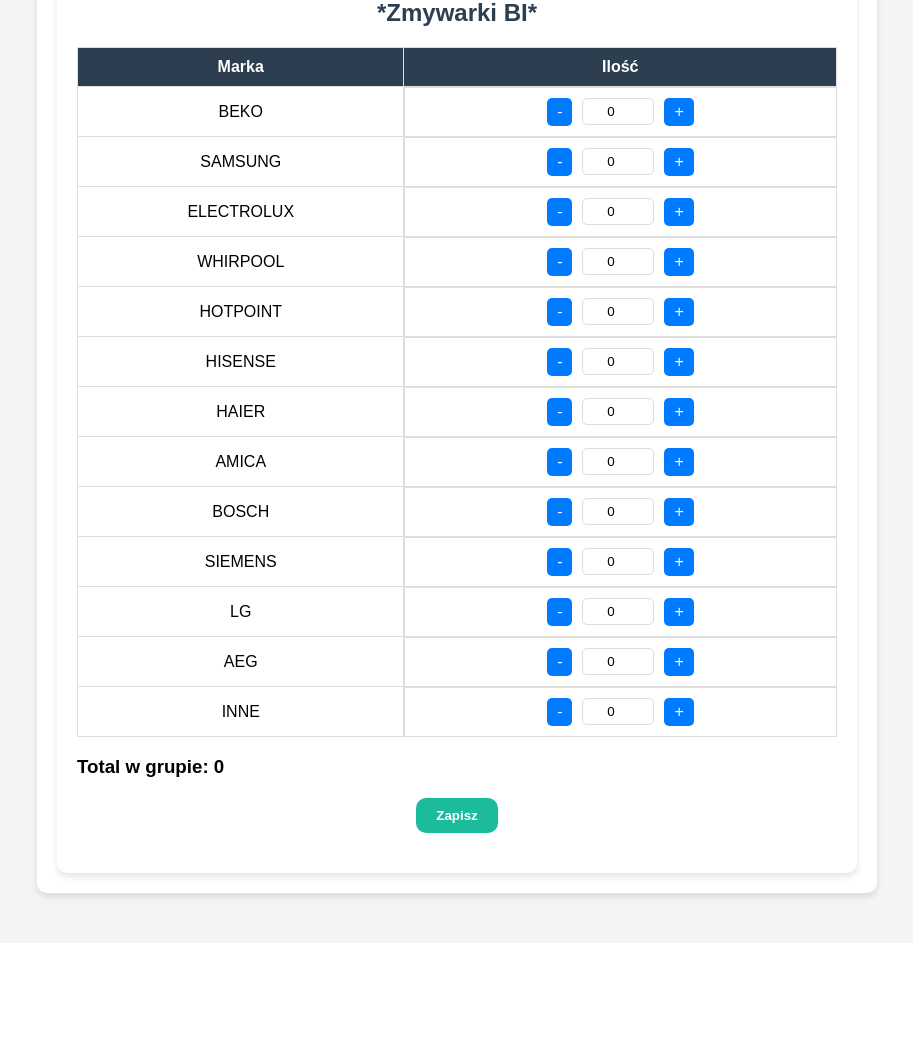
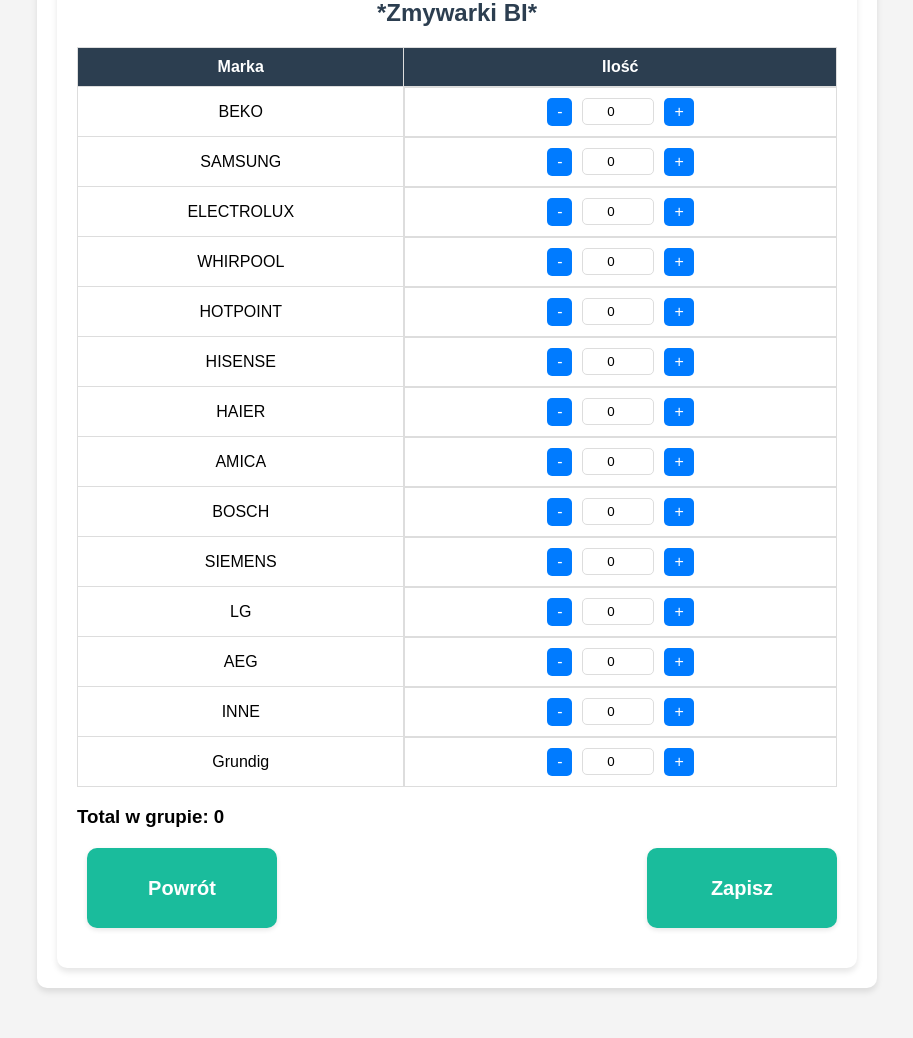
Before and after one commit to Fizyriusz/Sales-app-beko, a Django app: page /produkty/ekspozycja/2/ in a window 1280 px wide. Shown: the part 259-1297 px from the top of the page, without its empty margins (183-1096 px from the left). Before the commit the page ends 1161 px from the top, so only its background shows below. Run offline with Django 5.2, Linux system fonts and the light colour scheme; data comes from the database, SQL or seed files in the repository.

Commit message:
Opis zmian, np. 'Dodano nową funkcję X'

```diff
--- a/produkty/admin.py
+++ b/produkty/admin.py
@@ -12,9 +12,9 @@
 @admin.register(Task)
 class TaskAdmin(admin.ModelAdmin):
     form = TaskForm  # Użycie niestandardowego formularza
-    list_display = ('nazwa', 'data_rozpoczecia', 'data_zakonczenia', 'minimalna_liczba_sztuk', 'premia_za_minimalna_liczbe')
+    list_display = ('nazwa', 'data_od', 'data_do', 'minimalna_liczba_sztuk', 'premia_za_minimalna_liczbe')
     search_fields = ('nazwa',)
-    list_filter = ('data_rozpoczecia', 'data_zakonczenia',)
+    list_filter = ('data_od', 'data_do',)
     filter_horizontal = ('produkty',)
 
 admin.site.register(GrupaProduktowa)
--- a/produkty/models.py
+++ b/produkty/models.py
@@ -11,16 +11,18 @@
 
 class Task(models.Model):
     nazwa = models.CharField(max_length=255)
-    opis = models.TextField()
-    minimalna_liczba_sztuk = models.IntegerField()
+    opis = models.TextField(blank=True)
+    minimalna_liczba_sztuk = models.PositiveIntegerField(default=0)
     premia_za_minimalna_liczbe = models.DecimalField(max_digits=10, decimal_places=2, null=True, blank=True)
     premia_za_dodatkowa_liczbe = models.DecimalField(max_digits=10, decimal_places=2, null=True, blank=True)
-    produkty = models.ManyToManyField(Produkt)  # Produkty, które są częścią zadaniówki
-    data_rozpoczecia = models.DateField()
-    data_zakonczenia = models.DateField()
+    mnoznik_stawki = models.DecimalField(max_digits=4, decimal_places=2, default=1.0, help_text="Mnożnik dla stawki produktów")
+    produkty = models.ManyToManyField('Produkt', related_name='zadania')
+    data_od = models.DateField()
+    data_do = models.DateField()
 
     def __str__(self):
-        return f"{self.nazwa} ({self.data_rozpoczecia} - {self.data_zakonczenia})"
+        return f"{self.nazwa} ({self.data_od} - {self.data_do})"
+
 
 class Sprzedaz(models.Model):
     produkt = models.ForeignKey(Produkt, on_delete=models.CASCADE)
--- a/produkty/static/produkty/style.css
+++ b/produkty/static/produkty/style.css
@@ -381,21 +381,27 @@
 
 .buttons-container {
     display: flex;
-    justify-content: center;
-    gap: 20px;
+    justify-content: space-between;
+    gap: 10px;
     margin-top: 20px;
 }
 
-.btn-save, .btn-back {
-    padding: 10px 20px;
-    text-align: center;
-    text-decoration: none;
-    font-weight: bold;
+.btn-back,
+.btn-save {
+    display: inline-block;
+    padding: 0; /* Usuń dodatkowe odstępy wewnętrzne */
+    width: 150px; /* Stała szerokość */
+    height: 50px; /* Stała wysokość */
+    line-height: 50px; /* Tekst wyśrodkowany pionowo */
+    font-size: 20px;
+    font-weight: normal; /* Usunięcie pogrubienia */
     color: white;
     background-color: #1abc9c;
-    border-radius: 10px;
-    transition: all 0.3s ease;
     border: none;
+    border-radius: 5px;
+    text-decoration: none;
+    text-align: center;
+    transition: background-color 0.3s ease;
 }
 
 .btn-save:hover, .btn-back:hover {
@@ -405,12 +411,23 @@
 }
 
 .btn-back {
+    display: inline-block;
+    padding: 10px 20px;
+    font-size: 20px;
+    color: white;
     background-color: #34495e;
+    border: none;
+    border-radius: 5px;
+    text-decoration: none;
+    text-align: center;
+    margin-left: 10px;
+    transition: background-color 0.3s ease;
 }
 
 .btn-back:hover {
     background-color: #2c3e50;
 }
+
 
 
 /* Cards Layout */
--- a/produkty/templates/produkty/ekspozycja_form.html
+++ b/produkty/templates/produkty/ekspozycja_form.html
@@ -32,11 +32,12 @@
         </table>
         <h3>Total w grupie: <span id="total">0</span></h3>
         <div class="buttons-container">
-            <button type="submit" class="btn-save">Zapisz</button>
             {% if poprzednia_grupa %}
             <a href="{% url 'produkty:ekspozycja_form' grupa_id=poprzednia_grupa.id %}" class="btn-back">Powrót</a>
             {% endif %}
+            <a href="#" onclick="this.closest('form').submit();" class="btn-save">Zapisz</a>
         </div>
+
 
     </form>
 </div>
--- a/produkty/views.py
+++ b/produkty/views.py
@@ -105,7 +105,26 @@
                     model=model,
                     defaults={'stawka': 0, 'grupa_towarowa': 'NIEZNANA'}
                 )
-                Sprzedaz.objects.create(produkt=produkt, data_sprzedazy=data_sprzedazy, liczba_sztuk=1)
+                sprzedaz = Sprzedaz.objects.create(
+                    produkt=produkt,
+                    data_sprzedazy=data_sprzedazy,
+                    liczba_sztuk=1
+                )
+
+                # Sprawdź, czy produkt pasuje do jakiegoś zadania
+                wszystkie_zadania = Task.objects.filter(data_od__lte=data_sprzedazy, data_do__gte=data_sprzedazy)
+                for zadanie in wszystkie_zadania:
+                    if produkt in zadanie.produkty.all():
+                        # Oblicz liczbę sprzedanych produktów dla zadania
+                        sprzedane = Sprzedaz.objects.filter(
+                            produkt__in=zadanie.produkty.all(),
+                            data_sprzedazy__range=[zadanie.data_od, zadanie.data_do]
+                        ).aggregate(models.Sum('liczba_sztuk'))['liczba_sztuk__sum'] or 0
+
+                        # Jeśli spełniono warunek minimalnej liczby sztuk, zastosuj mnożnik stawki
+                        if sprzedane >= zadanie.minimalna_liczba_sztuk:
+                            sprzedaz.prowizja = produkt.stawka * zadanie.mnoznik_stawki
+                            sprzedaz.save()
 
             return redirect('produkty:sprzedaz_sukces')
 
@@ -127,8 +146,27 @@
             if model in wszystkie_modele:
                 # Jeśli model istnieje w bazie, zapisz sprzedaż
                 produkt = Produkt.objects.get(model=model)
-                Sprzedaz.objects.create(produkt=produkt, data_sprzedazy=data_sprzedazy, liczba_sztuk=1)
+                sprzedaz = Sprzedaz.objects.create(
+                    produkt=produkt,
+                    data_sprzedazy=data_sprzedazy,
+                    liczba_sztuk=1
+                )
                 zatwierdzone_modele.append(model)
+
+                # Sprawdź, czy produkt pasuje do jakiegoś zadania
+                wszystkie_zadania = Task.objects.filter(data_od__lte=data_sprzedazy, data_do__gte=data_sprzedazy)
+                for zadanie in wszystkie_zadania:
+                    if produkt in zadanie.produkty.all():
+                        # Oblicz liczbę sprzedanych produktów dla zadania
+                        sprzedane = Sprzedaz.objects.filter(
+                            produkt__in=zadanie.produkty.all(),
+                            data_sprzedazy__range=[zadanie.data_od, zadanie.data_do]
+                        ).aggregate(models.Sum('liczba_sztuk'))['liczba_sztuk__sum'] or 0
+
+                        # Jeśli spełniono warunek minimalnej liczby sztuk, zastosuj mnożnik stawki
+                        if sprzedane >= zadanie.minimalna_liczba_sztuk:
+                            sprzedaz.prowizja = produkt.stawka * zadanie.mnoznik_stawki
+                            sprzedaz.save()
             else:
                 # Jeśli model nie istnieje, znajdź najbardziej podobny model
                 najlepszy_wynik = process.extractOne(model, wszystkie_modele, scorer=fuzz.ratio)
@@ -140,8 +178,27 @@
                         model=model,
                         defaults={'stawka': 0, 'grupa_towarowa': 'NIEZNANA'}
                     )
-                    Sprzedaz.objects.create(produkt=produkt, data_sprzedazy=data_sprzedazy, liczba_sztuk=1)
+                    sprzedaz = Sprzedaz.objects.create(
+                        produkt=produkt,
+                        data_sprzedazy=data_sprzedazy,
+                        liczba_sztuk=1
+                    )
                     zatwierdzone_modele.append(model)
+
+                    # Sprawdź, czy produkt pasuje do jakiegoś zadania
+                    wszystkie_zadania = Task.objects.filter(data_od__lte=data_sprzedazy, data_do__gte=data_sprzedazy)
+                    for zadanie in wszystkie_zadania:
+                        if produkt in zadanie.produkty.all():
+                            # Oblicz liczbę sprzedanych produktów dla zadania
+                            sprzedane = Sprzedaz.objects.filter(
+                                produkt__in=zadanie.produkty.all(),
+                                data_sprzedazy__range=[zadanie.data_od, zadanie.data_do]
+                            ).aggregate(models.Sum('liczba_sztuk'))['liczba_sztuk__sum'] or 0
+
+                            # Jeśli spełniono warunek minimalnej liczby sztuk, zastosuj mnożnik stawki
+                            if sprzedane >= zadanie.minimalna_liczba_sztuk:
+                                sprzedaz.prowizja = produkt.stawka * zadanie.mnoznik_stawki
+                                sprzedaz.save()
 
         # Jeśli są sugestie, wyświetl je w formularzu
         if sugestie:
@@ -164,38 +221,49 @@
     data_od = request.GET.get('data_od')
     data_do = request.GET.get('data_do')
     produkt = request.GET.get('produkt')
-    marka = request.GET.get('marka')  # Dodajemy nowy parametr do filtrowania
+    marka = request.GET.get('marka')
 
     # Tworzenie podstawowego zapytania do modelu Sprzedaz
     sprzedaz = Sprzedaz.objects.all()
 
-    # Filtracja na podstawie daty, jeśli daty są podane
+    # Filtracja na podstawie daty
     if data_od:
         sprzedaz = sprzedaz.filter(data_sprzedazy__gte=data_od)
     if data_do:
         sprzedaz = sprzedaz.filter(data_sprzedazy__lte=data_do)
 
-    # Filtracja na podstawie nazwy produktu, jeśli nazwa jest podana
+    # Filtracja na podstawie produktu i marki
     if produkt:
         sprzedaz = sprzedaz.filter(produkt__model__icontains=produkt)
-
-    # Filtracja na podstawie marki, jeśli marka jest podana
     if marka:
         sprzedaz = sprzedaz.filter(produkt__marka__icontains=marka)
 
-    # Grupowanie danych w Pythonie
+    # Grupowanie danych
     sprzedaz_podsumowanie = defaultdict(lambda: {'liczba_sztuk': 0, 'stawka': 0, 'suma_prowizji': 0, 'marka': ''})
+
+    # Pobieranie aktywnych zadań
+    today = timezone.now().date()
+    aktywne_zadania = Task.objects.filter(data_od__lte=today, data_do__gte=today)
 
     for item in sprzedaz:
         model = item.produkt.model
         marka = item.produkt.marka
+        stawka = item.produkt.stawka
+
+        # Sprawdź, czy produkt pasuje do aktywnego zadania i uwzględnij mnożnik stawki
+        mnoznik = 1
+        for zadanie in aktywne_zadania:
+            if item.produkt in zadanie.produkty.all():
+                mnoznik = zadanie.mnoznik_stawki
+                break
+
+        # Zastosuj mnożnik do stawki
+        rzeczywista_stawka = stawka * mnoznik
+
         sprzedaz_podsumowanie[(marka, model)]['liczba_sztuk'] += item.liczba_sztuk
-        sprzedaz_podsumowanie[(marka, model)]['stawka'] = item.produkt.stawka
-        sprzedaz_podsumowanie[(marka, model)]['suma_prowizji'] += item.produkt.stawka * item.liczba_sztuk
+        sprzedaz_podsumowanie[(marka, model)]['stawka'] = rzeczywista_stawka
+        sprzedaz_podsumowanie[(marka, model)]['suma_prowizji'] += rzeczywista_stawka * item.liczba_sztuk
         sprzedaz_podsumowanie[(marka, model)]['marka'] = marka
-
-    # Przekształcenie defaultdict na zwykły słownik do renderowania
-    sprzedaz_podsumowanie = dict(sprzedaz_podsumowanie)
 
     # Obliczanie sumarycznych wartości dla wszystkich sprzedaży
     liczba_sztuk = sum(item['liczba_sztuk'] for item in sprzedaz_podsumowanie.values())
@@ -256,6 +324,14 @@
     grupa = get_object_or_404(GrupaProduktowa, id=grupa_id)
     marki = Marka.objects.all()
 
+    # Pobierz wszystkie grupy w kolejności po ID
+    wszystkie_grupy = list(GrupaProduktowa.objects.order_by('id'))
+    obecny_index = wszystkie_grupy.index(grupa)
+
+    # Określ poprzednią i następną grupę
+    poprzednia_grupa = wszystkie_grupy[obecny_index - 1] if obecny_index > 0 else None
+    nastepna_grupa = wszystkie_grupy[obecny_index + 1] if obecny_index < len(wszystkie_grupy) - 1 else None
+
     if request.method == 'POST':
         # Usuń istniejące rekordy dla tej grupy, aby uniknąć duplikatów
         Ekspozycja.objects.filter(grupa=grupa).delete()
@@ -269,15 +345,16 @@
             )
 
         # Przejdź do następnej grupy lub wyświetl podsumowanie
-        ostatnia_grupa_id = GrupaProduktowa.objects.last().id
-        if grupa_id >= ostatnia_grupa_id:
-            return redirect('produkty:ekspozycja_summary')
-        return redirect('produkty:ekspozycja_form', grupa_id=grupa_id + 1)
+        if nastepna_grupa:
+            return redirect('produkty:ekspozycja_form', grupa_id=nastepna_grupa.id)
+        return redirect('produkty:ekspozycja_summary')
 
     return render(request, 'produkty/ekspozycja_form.html', {
         'grupa': grupa,
         'marki': marki,
+        'poprzednia_grupa': poprzednia_grupa,
     })
+
 
 def ekspozycja_summary(request):
     # Pobierz wszystkie dane ekspozycji z bazy danych
```
Also changed, not shown: produkty/templates/produkty/podsumowanie_sprzedazy.html (+24 -6 lines), README.md, db.sqlite3, produkty/migrations/0009_rename_data_rozpoczecia_task_data_do_and_more.py (added), produkty/templates/produkty/szczegoly_zadaniowki.html (line endings or trailing spaces).
